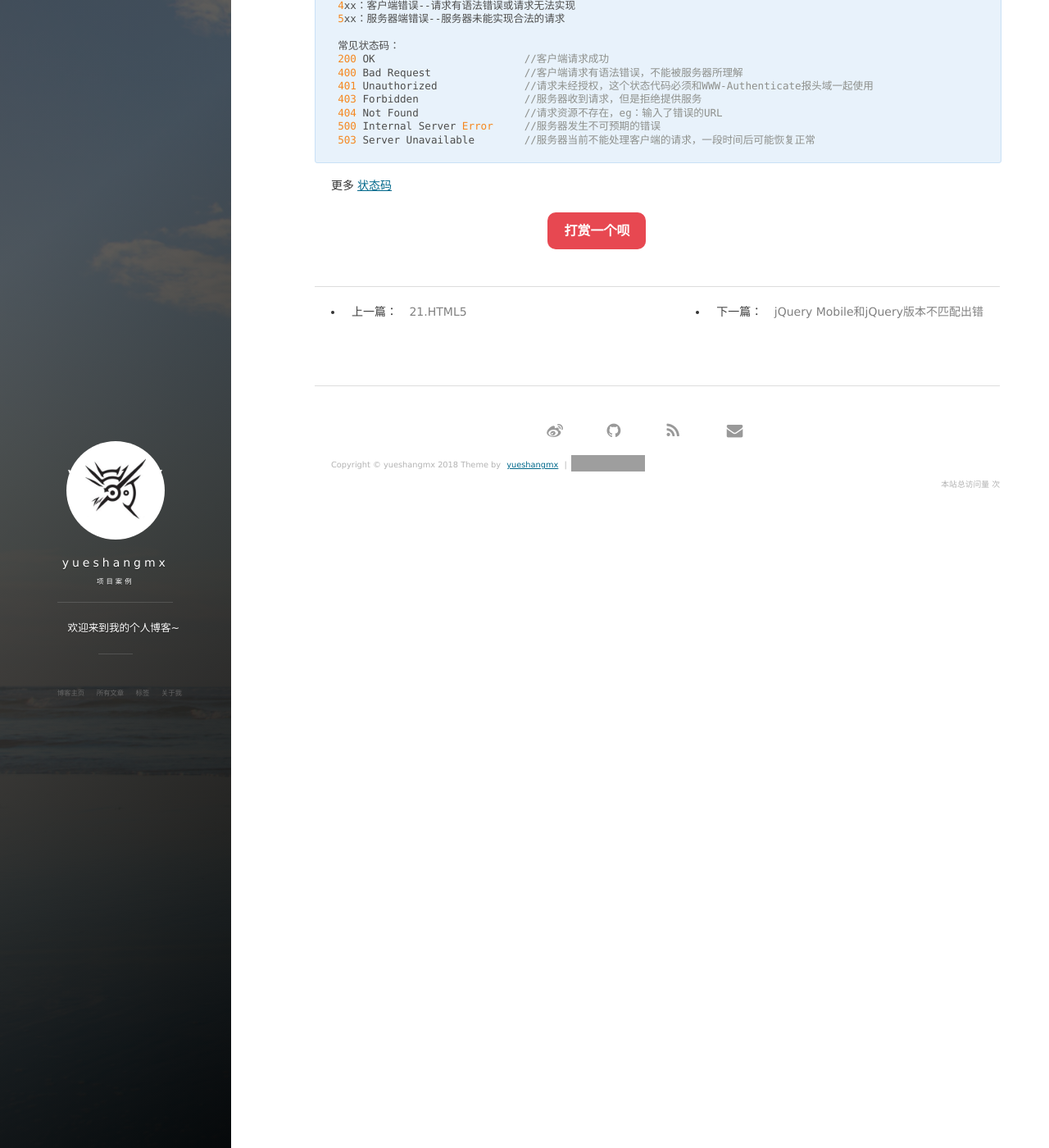
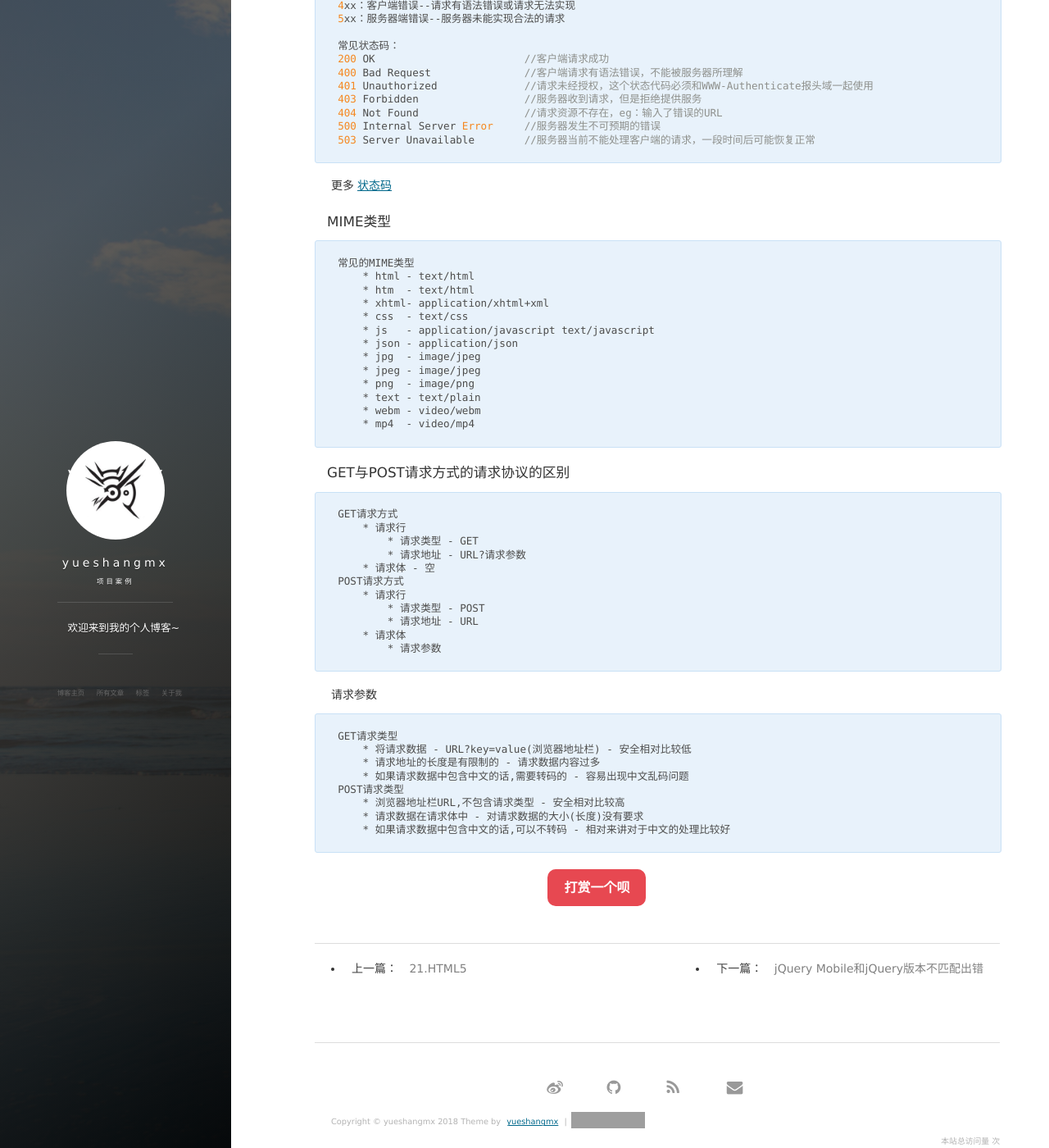
Before and after one commit to yueshangmx/yueshangmx.github.io, a Jekyll site: the page built from _posts/2017-11-02-SERVER&HTTP.md, in a window 1280 px wide and 1400 px high, scrolled down 8846 px. Shown: the whole window at 82% size. Built offline with Jekyll 4.4.1, drawn with Linux system fonts in a browser that asks for light colours; nearby versions of some CDN libraries; comment, search, counter and statistics services are not loaded; grey boxes are pictures that could not be loaded.

Commit message:
update server

````diff
--- a/_posts/2017-11-02-SERVER&HTTP.md
+++ b/_posts/2017-11-02-SERVER&HTTP.md
@@ -442,3 +442,46 @@ Content-Type - 请求的MIME类型
 503 Server Unavailable        //服务器当前不能处理客户端的请求，一段时间后可能恢复正常
 ```
 更多<a href="http://www.runoob.com/http/http-status-codes.html" target="_blank">状态码</a>
+
+#### MIME类型
+```
+常见的MIME类型
+    * html - text/html
+    * htm  - text/html
+    * xhtml- application/xhtml+xml
+    * css  - text/css
+    * js   - application/javascript text/javascript
+    * json - application/json
+    * jpg  - image/jpeg
+    * jpeg - image/jpeg
+    * png  - image/png
+    * text - text/plain
+    * webm - video/webm
+    * mp4  - video/mp4
+```
+
+####  GET与POST请求方式的请求协议的区别
+```
+GET请求方式
+    * 请求行
+        * 请求类型 - GET
+        * 请求地址 - URL?请求参数
+    * 请求体 - 空
+POST请求方式
+    * 请求行
+        * 请求类型 - POST
+        * 请求地址 - URL
+    * 请求体
+        * 请求参数
+```
+请求参数
+```
+GET请求类型
+    * 将请求数据 - URL?key=value(浏览器地址栏) - 安全相对比较低
+    * 请求地址的长度是有限制的 - 请求数据内容过多
+    * 如果请求数据中包含中文的话,需要转码的 - 容易出现中文乱码问题
+POST请求类型
+    * 浏览器地址栏URL,不包含请求类型 - 安全相对比较高
+    * 请求数据在请求体中 - 对请求数据的大小(长度)没有要求
+    * 如果请求数据中包含中文的话,可以不转码 - 相对来讲对于中文的处理比较好
+```
````
